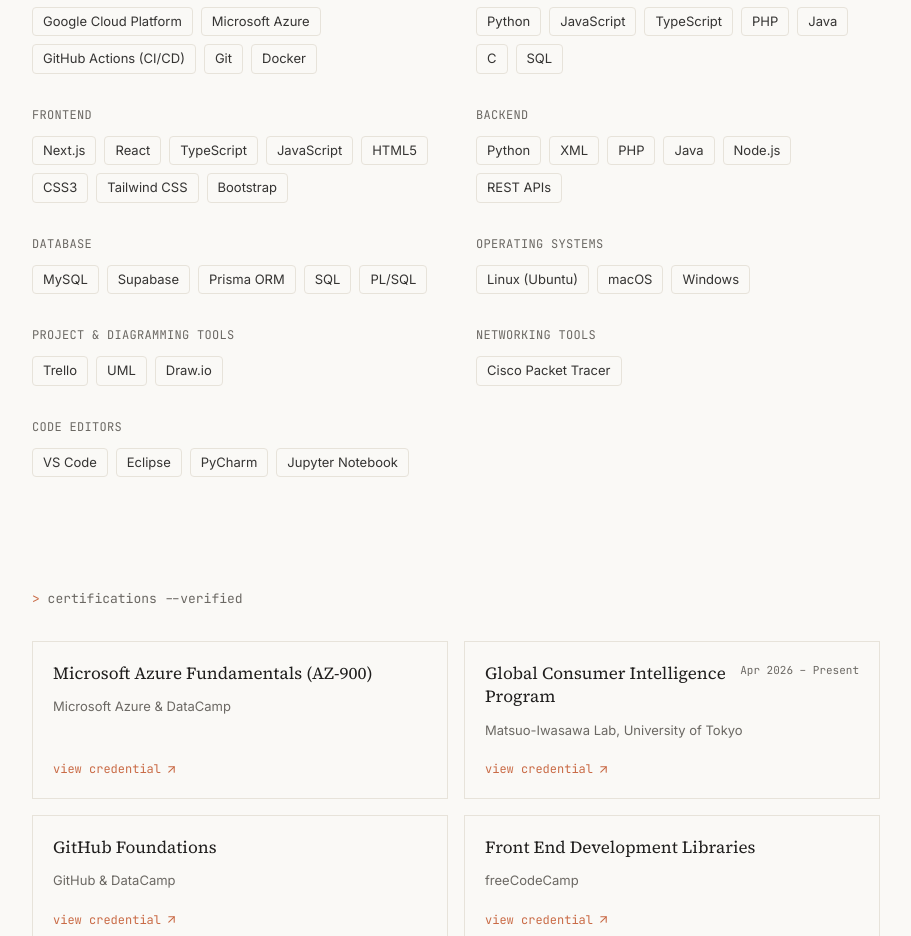
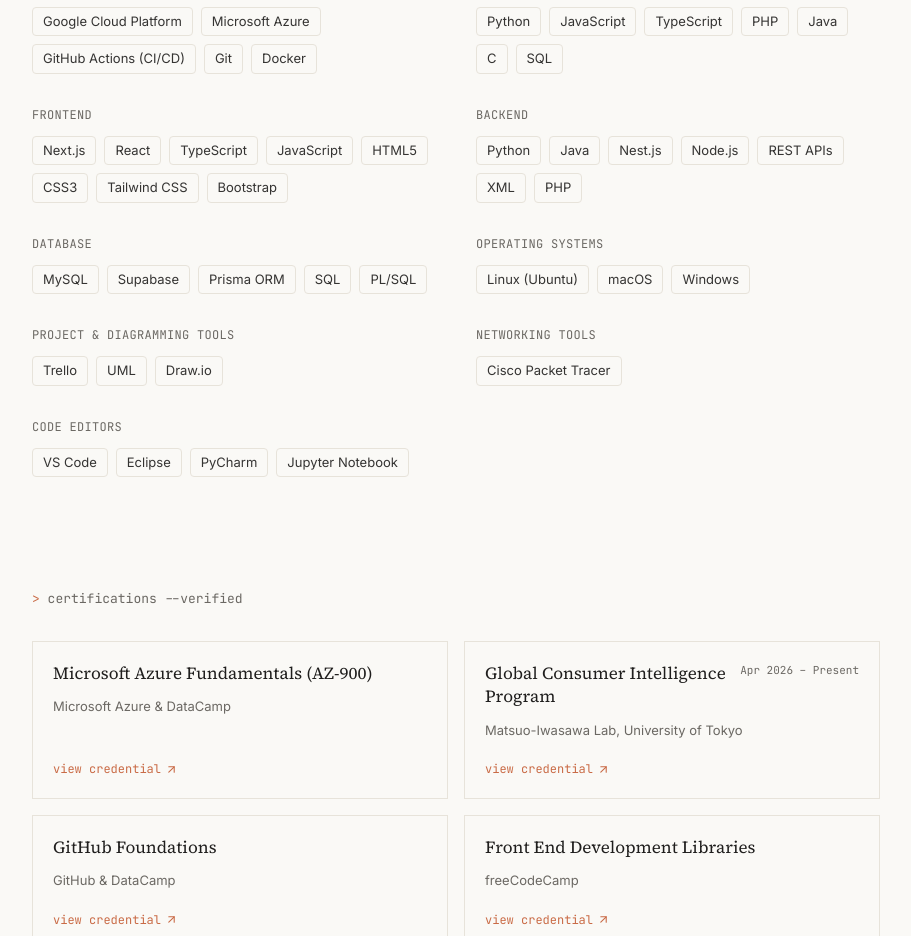
Before and after one commit to AzizKhemiri/aziz-engineer, a Next.js app: page /en/hire-me in a window 1280 px wide. Shown: the part 1780-2716 px from the top of the page, without its empty margins (184-1095 px from the left). Built offline with nearby package versions, Linux system fonts and the light colour scheme.

Commit message:
Add skills

```diff
--- a/data/skills.ts
+++ b/data/skills.ts
@@ -19,7 +19,7 @@
   },
   {
     category: { en: "Backend", fr: "Backend", de: "Backend" },
-    items: ["Python", "XML", "PHP", "Java", "Node.js", "REST APIs"],
+    items: ["Python", "Java", "Nest.js", "Node.js", "REST APIs", "XML", "PHP"],
   },
   {
     category: { en: "Database", fr: "Bases de données", de: "Datenbanken" },
```
